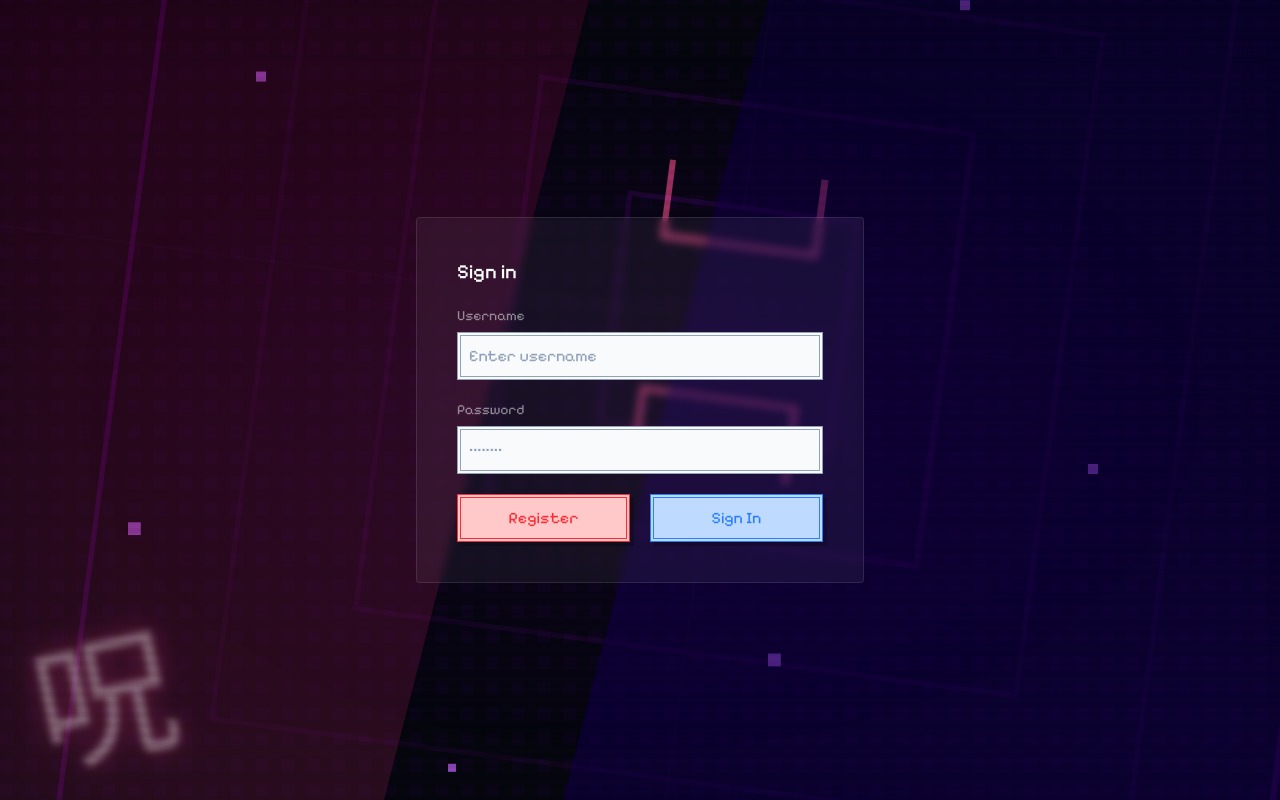
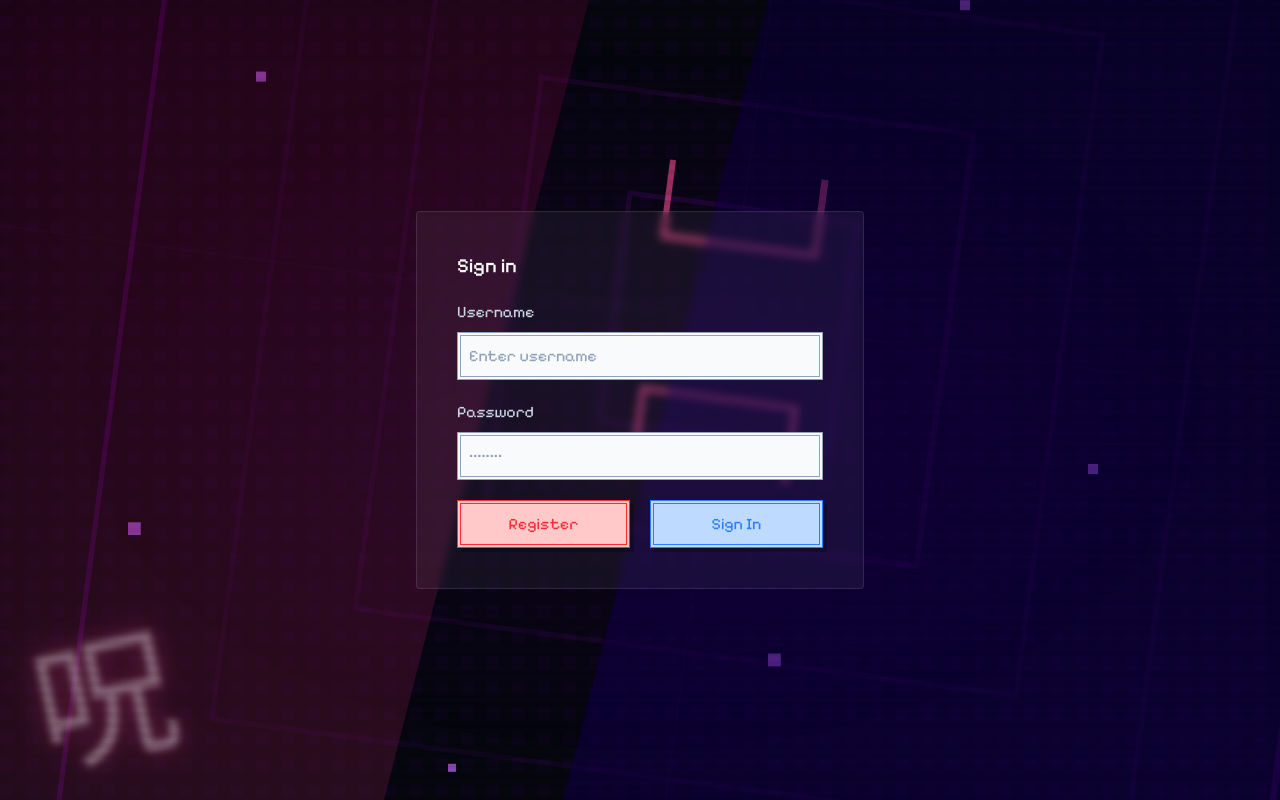
Before and after one commit to staten-island-tech/vue-supabase-project-2026-ma-ma, a Nuxt app: page /login in a window 1280 px wide. Built offline with nearby package versions, Linux system fonts and the light colour scheme.

Commit message:
feat(text-input): add label prop to text inputs

```diff
--- a/app/components/TextInput.vue
+++ b/app/components/TextInput.vue
@@ -1,5 +1,6 @@
 <template>
-  <div>
+  <div class="flex flex-col gap-2">
+    <label class="text-input-label">{{ props.label }}</label>
     <input
       :type="props.type"
       :placeholder="props.placeholder"
@@ -20,6 +21,7 @@
 
 <script setup lang="ts">
   const props = defineProps<{
+    label: string;
     type: string;
     placeholder: string;
   }>()
--- a/app/pages/login.vue
+++ b/app/pages/login.vue
@@ -6,25 +6,19 @@
     >
       <h2 class="text-xl font-medium text-white">Sign in</h2>
 
-      <div class="flex flex-col gap-1.5">
-        <label for="username" class="text-sm text-white/50">Username</label>
       <TextInput
-          id="username"
+        label="Username"
         type="text"
         placeholder="Enter username"
         class="w-full"
       />
-      </div>
 
-      <div class="flex flex-col gap-1.5">
-        <label for="password" class="text-sm text-white/50">Password</label>
       <TextInput
-          id="password"
+        label="Password"
         type="password"
         placeholder="••••••••"
         class="w-full"
       />
-      </div>
 
       <div class="flex flex-row-reverse gap-5">
         <ButtonPrimary label="Sign In" class="flex-1" />
--- a/tailwind.config.js
+++ b/tailwind.config.js
@@ -39,6 +39,8 @@ export default {
           error: colors.red[50],
           "error-border": colors.red[500],
           "error-foreground": colors.red[900],
+
+          label: colors.slate[300],
         },
       },
       boxShadow: {
```
Lines whose indentation alone changed are shown as unchanged.
